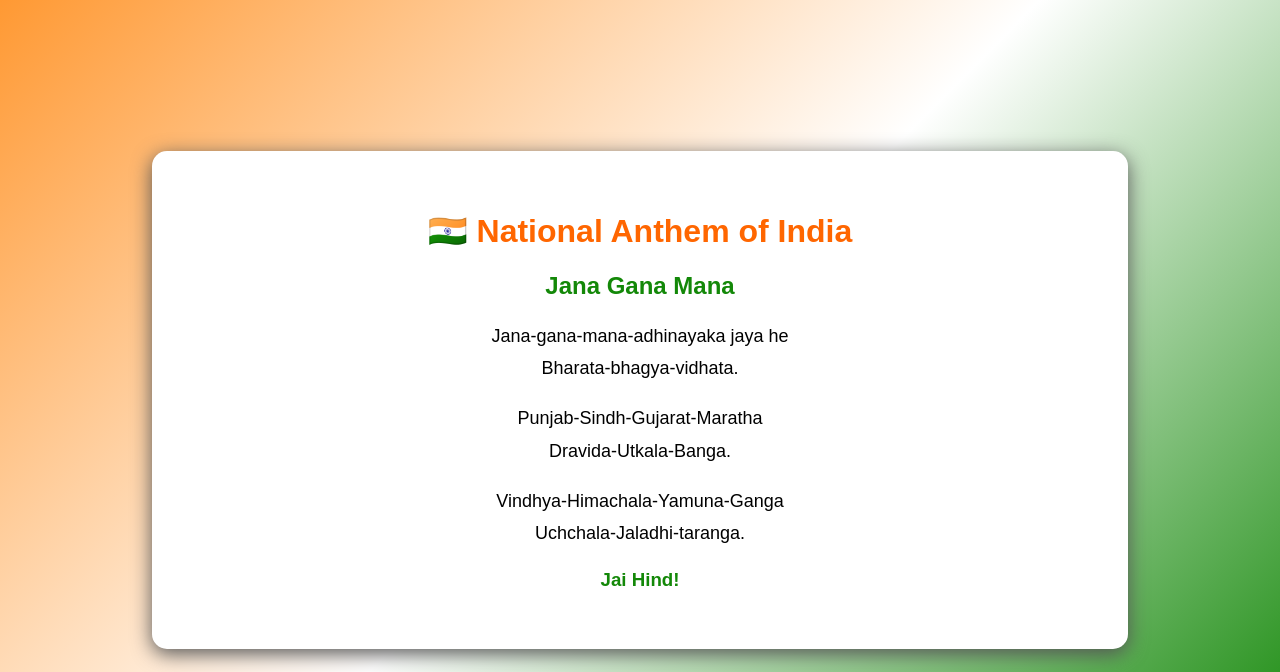
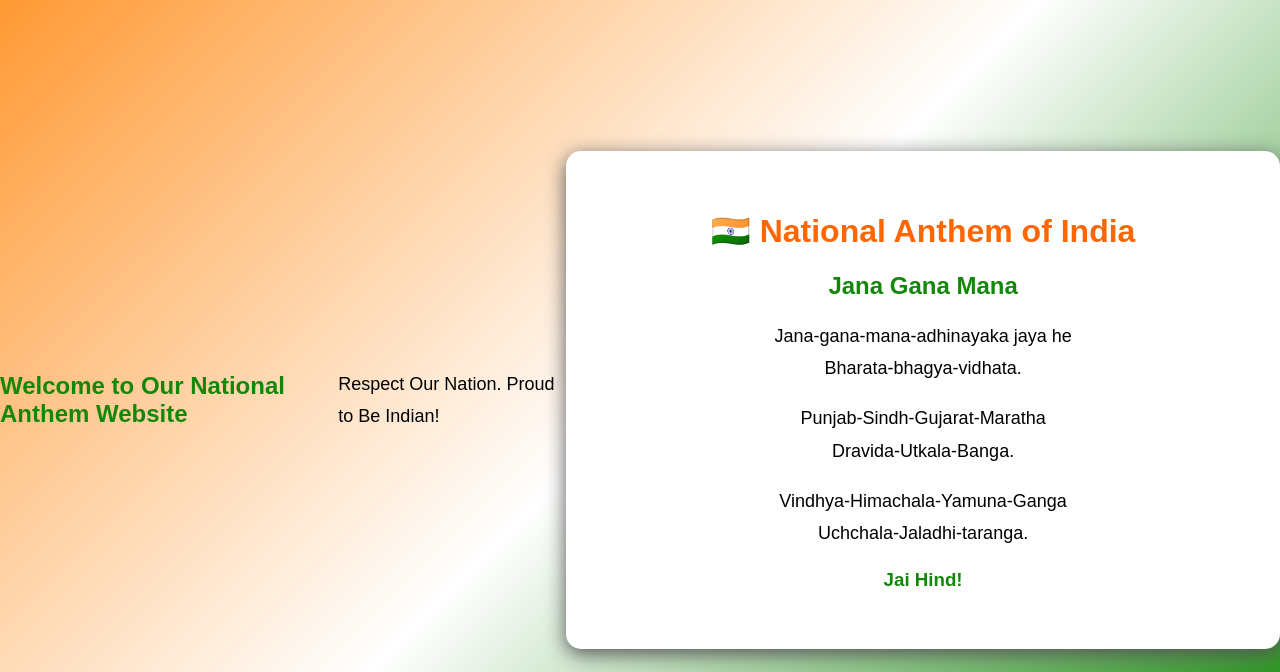
Before and after one commit to tanazbanu64-os/National-Anthem-Project, a Flask app: page / in a window 1280 px wide. Shown: the top 672 px of the page. Run offline with Flask 3, Linux system fonts and the light colour scheme.

Commit message:
Updated homepage content

```diff
--- a/templates/index.html
+++ b/templates/index.html
@@ -3,6 +3,8 @@
 <html>
 <head>
     <title>National Anthem of India</title>
+    <h2>Welcome to Our National Anthem Website</h2>
+    <p>Respect Our Nation. Proud to Be Indian!</p>
     <link rel="stylesheet"
     href="{{ url_for('static', filename='css/style.css') }}">
 </head>
```
